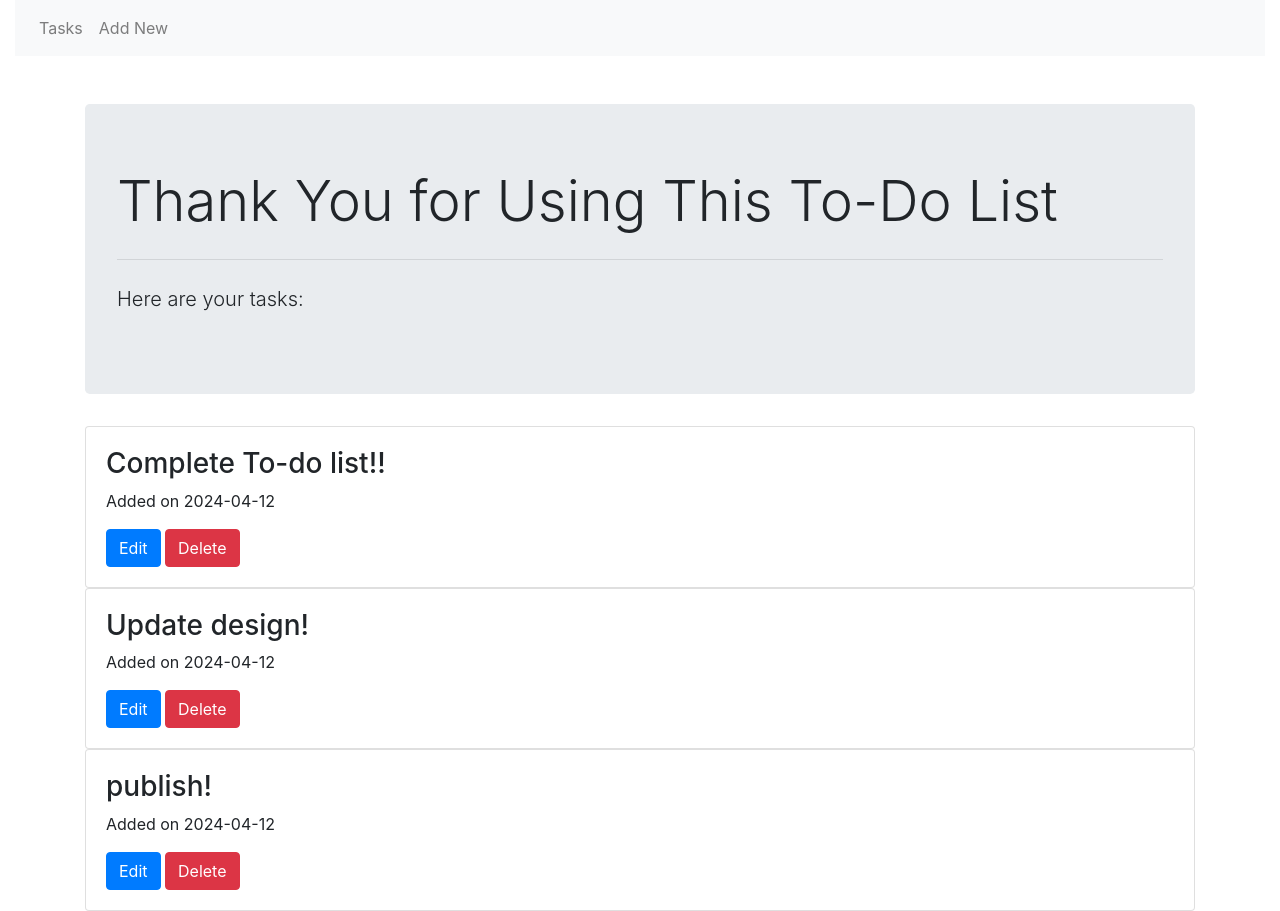
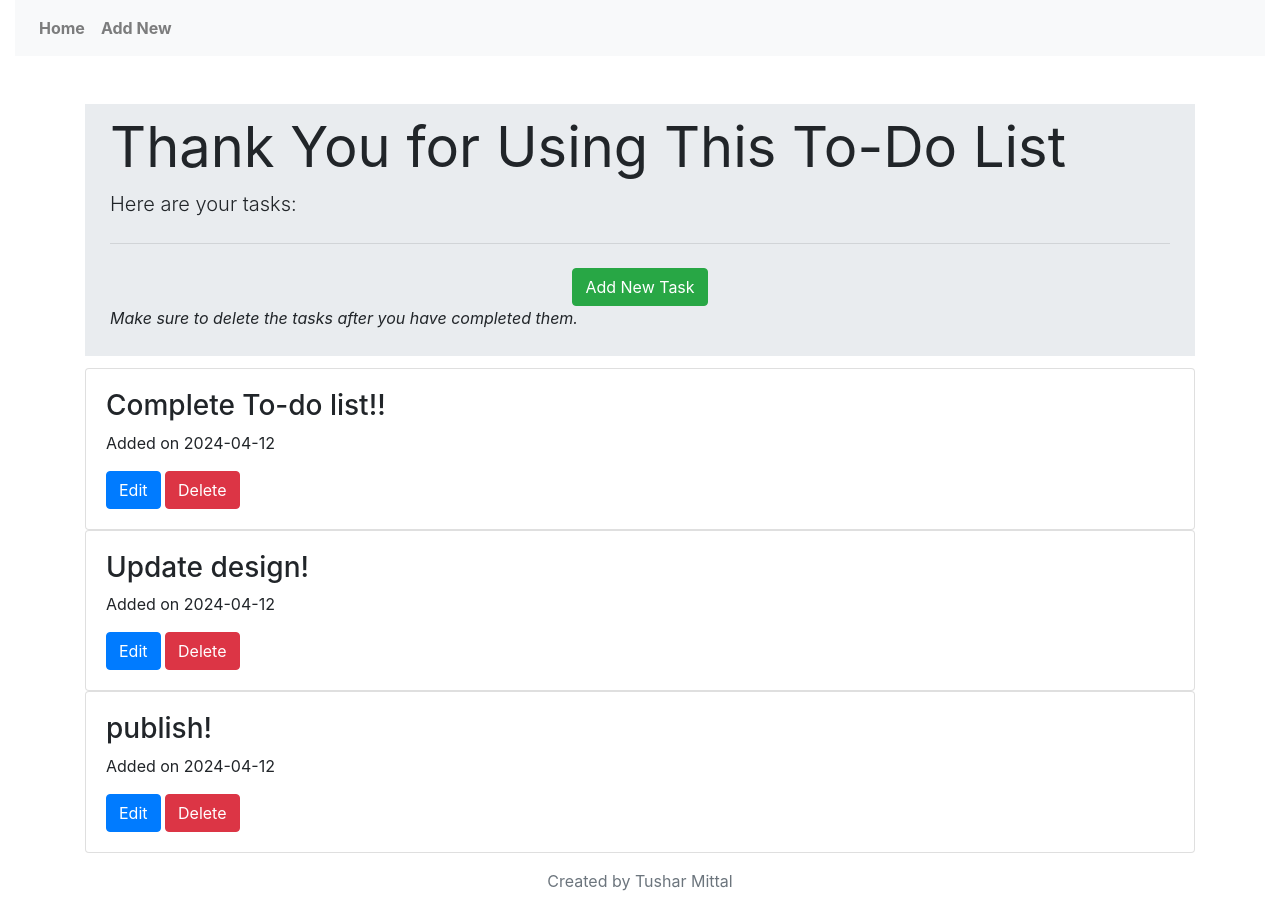
Before and after one commit to tmittala/task_manager, a Flask app: page / in a window 1280 px wide. Run offline with Flask 3, Linux system fonts and the light colour scheme; some libraries are stand-ins or nearby versions.

Commit message:
updated index files in both docs and templates

```diff
--- a/app.py
+++ b/app.py
@@ -14,4 +14,4 @@ from routes import *
 if __name__ == '__main__':
     # with app.app_context():
     #     db.create_all()  # This line creates the database with all the tables
-    app.run(debug=False)
+    app.run(debug=True)
--- a/templates/base.html
+++ b/templates/base.html
@@ -14,8 +14,8 @@
     <div class="container-fluid">
       <nav class="navbar navbar-expand-lg navbar-light bg-light">
         <ul class="navbar-nav">
-          <li class="nav-item"><a href="{{ url_for('index') }}" class="nav-link">Tasks</a></li>
-          <li class="nav-item"><a href="{{ url_for('add') }}" class="nav-link">Add New</a></li>
+          <li class="nav-item"><a href="{{ url_for('index') }}" class="nav-link font-weight-bold"> Home </a></li>
+          <li class="nav-item"><a href="{{ url_for('add') }}" class="nav-link font-weight-bold"> Add New </a></li>
         </ul>
       </nav>
       <br>
--- a/templates/index.html
+++ b/templates/index.html
@@ -3,10 +3,16 @@
 {% block main %}
 
 <div class="container">
-  <div class="jumbotron">
-    <h1 class="display-4">Thank You for Using This To-Do List</h1>
-    <hr class="my-4">
-    <p class="lead">Here are your tasks:</p>
+  <div class="jumbotron jumbotron-fluid" style="padding: 10px; margin-bottom: 12px;">
+    <div class="container">
+      <h1 class="display-4"><b>Thank You for Using This To-Do List</b></h1>
+      <p class="lead">Here are your tasks:</p>
+      <hr class="my-4">
+      <div class="text-center">
+        <li class="nav-item d-inline"><a href="{{ url_for('add') }}" class="btn btn-success" style="padding: 0.375rem 0.75rem; font-size: 1rem; line-height: 1.5;"> Add New Task </a></li>
+      </div>
+      <p><i>Make sure to delete the tasks after you have completed them.</i></p>
+    </div>
   </div>
 
   {% for task in tasks %}
@@ -20,5 +26,10 @@
   </div>
   {% endfor %}
 </div>
+<footer class="footer mt-auto py-3">
+  <div class="container text-center">
+    <span class="text-muted">Created by Tushar Mittal</span>
+  </div>
+</footer>
 
 {% endblock %}
```
Also changed, not shown: docs/index.html (+41 -36 lines), instance/data.db.
